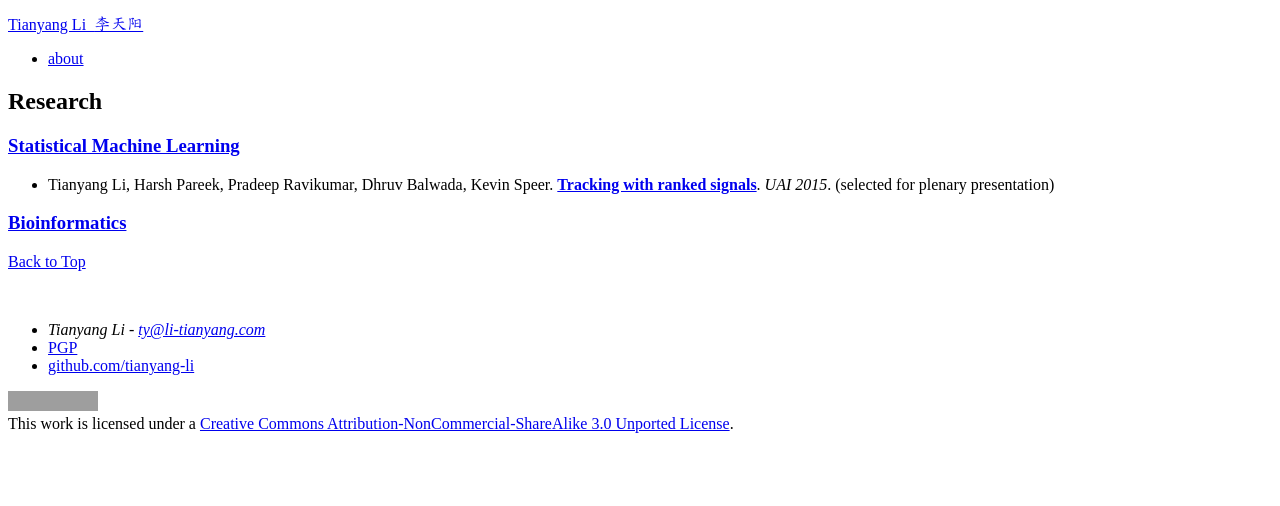
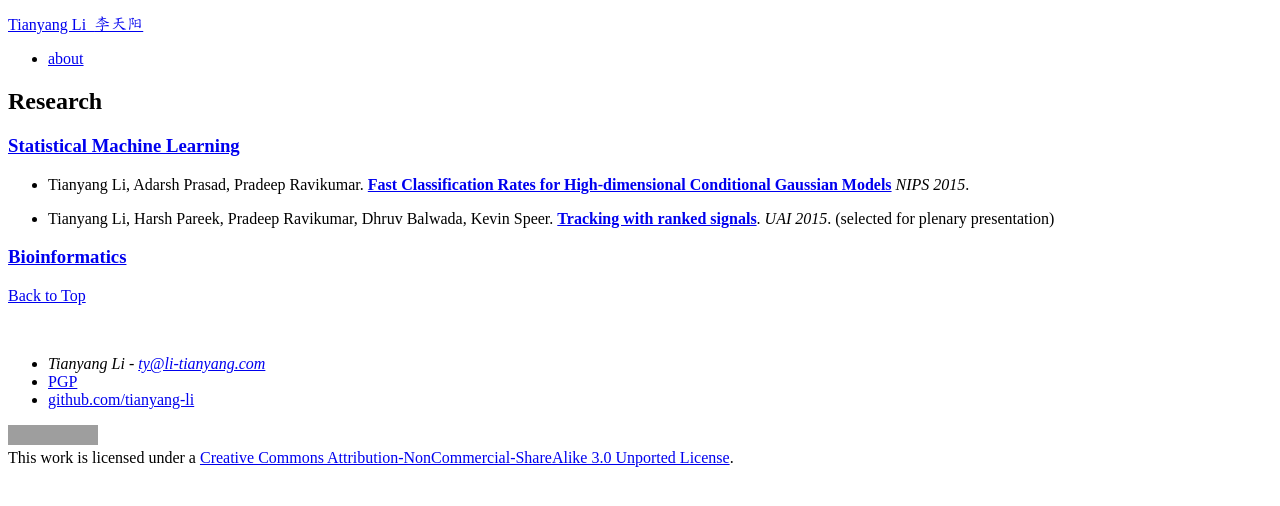
Before and after one commit to li-tianyang/li-tianyang.github.com, a Jekyll site: the page built from research/index.md, in a window 1280 px wide. Shown: the top 506 px of the page. Built offline with Jekyll 4.4.1, drawn with Linux system fonts in a browser that asks for light colours; grey boxes are pictures that could not be loaded.

Commit message:
updated paper entry

```diff
--- a/research/index.md
+++ b/research/index.md
@@ -9,6 +9,8 @@
 
 ### [Statistical Machine Learning](./)
 
+* Tianyang Li, Adarsh Prasad, Pradeep Ravikumar. **[Fast Classification Rates for High-dimensional Conditional Gaussian Models](./)** *NIPS 2015*.
+
 * Tianyang Li, Harsh Pareek, Pradeep Ravikumar, Dhruv Balwada, Kevin Speer. **[Tracking with ranked signals](./papers/uai-2015-tracking.pdf)**. *UAI 2015*. (selected for plenary presentation)
 
 ### [Bioinformatics](./bioinformatics/)
```
